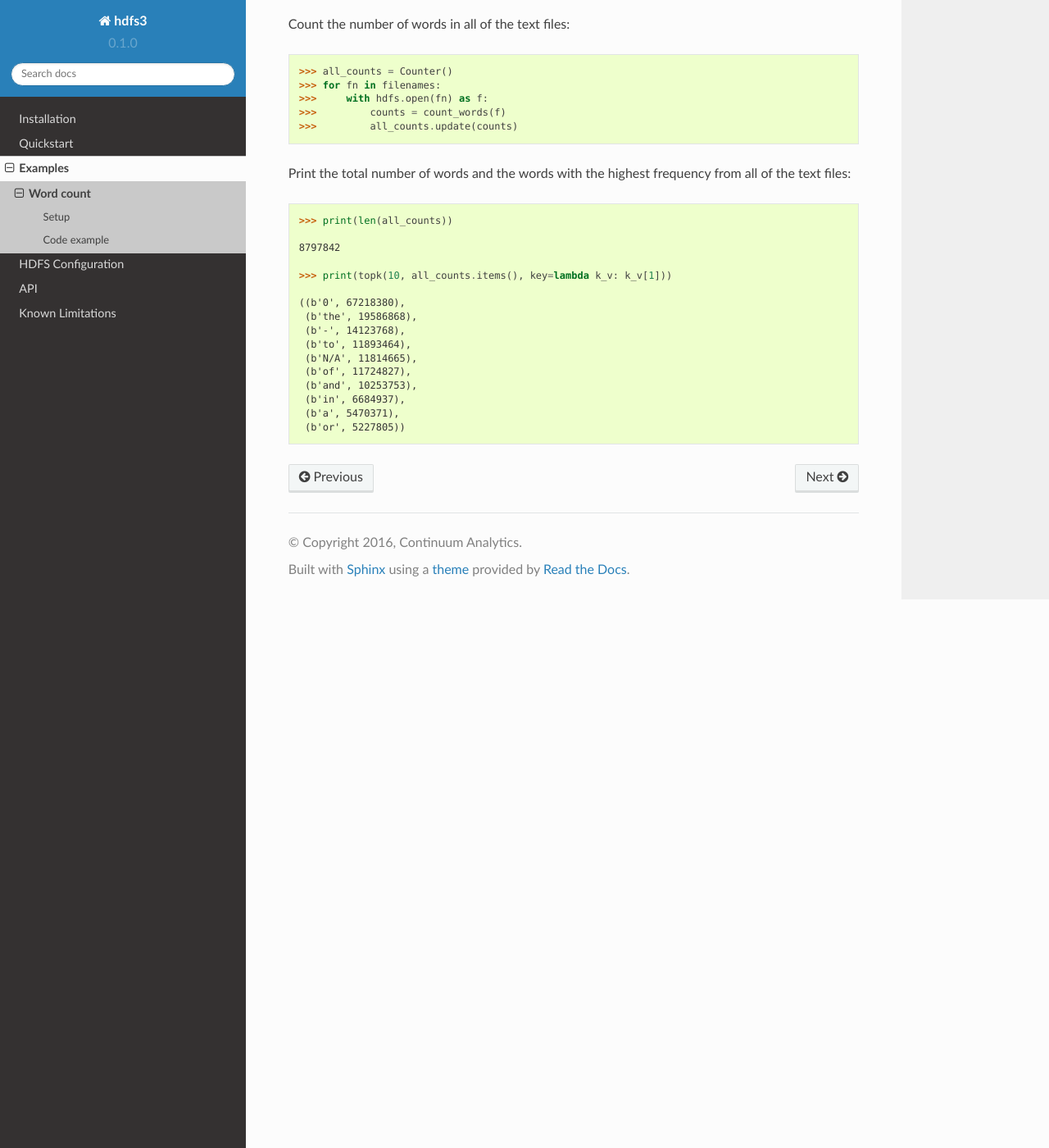
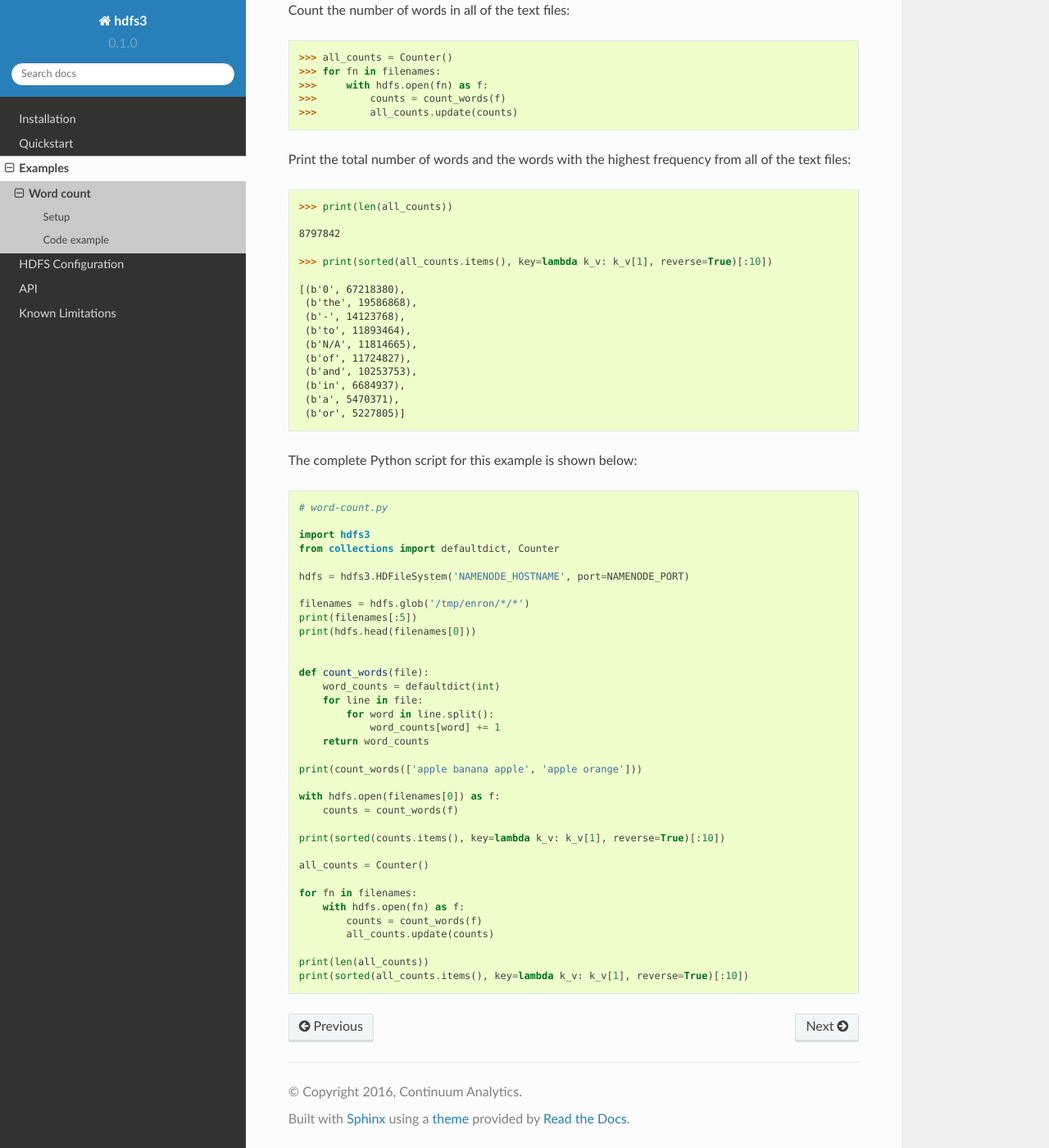
Before and after one commit to dask/hdfs3, a Sphinx documentation site: the page built from docs/source/examples/word-count.rst, in a window 1280 px wide and 1400 px high, scrolled down 2009 px. Shown: the whole window at 82% size. Built offline with Sphinx 7.4.7 and the Read the Docs theme 2.0.0, drawn with Linux system fonts in a browser that asks for light colours; some of the changed text lies outside the part shown.

Commit message:
Updates to word count example

```diff
--- a/docs/source/examples/word-count.rst
+++ b/docs/source/examples/word-count.rst
@@ -18,13 +18,12 @@ where `AWS_SECRET_ID` and `AWS_SECRET_KEY` are valid AWS credentials.
 Code example
 ------------
 
-Import the `hdfs3` library and other libraries used in this example:
+Import the `hdfs3` library and other standard libraries used in this example:
 
 .. code-block:: python
 
    >>> import hdfs3
    >>> from collections import defaultdict, Counter
-   >>> from toolz import topk
 
 Initalize a connection to HDFS, replacing ``NAMENODE_HOSTNAME`` and
 ``NAMENODE_PORT`` with the hostname and port (default: 8020) of the HDFS
@@ -91,9 +90,9 @@ Count the number of words in the first text file:
    >>> with hdfs.open(filenames[0]) as f:
    >>>     counts = count_words(f)
 
-   >>> print(topk(10, counts.items(), key=lambda k_v: k_v[1]))
+   >>> print(sorted(counts.items(), key=lambda k_v: k_v[1], reverse=True)[:10])
 
-   ((b'the', 1065320),
+   [(b'the', 1065320),
     (b'of', 657220),
     (b'to', 569076),
     (b'and', 545821),
@@ -102,7 +101,7 @@ Count the number of words in the first text file:
     (b'shall', 255680),
     (b'be', 210976),
     (b'any', 206962),
-    (b'by', 194780))
+    (b'by', 194780)]
 
 Count the number of words in all of the text files:
 
@@ -123,9 +122,9 @@ all of the text files:
 
    8797842
 
-   >>> print(topk(10, all_counts.items(), key=lambda k_v: k_v[1]))
+   >>> print(sorted(all_counts.items(), key=lambda k_v: k_v[1], reverse=True)[:10])
 
-   ((b'0', 67218380),
+   [(b'0', 67218380),
     (b'the', 19586868),
     (b'-', 14123768),
     (b'to', 11893464),
@@ -134,4 +133,44 @@ all of the text files:
     (b'and', 10253753),
     (b'in', 6684937),
     (b'a', 5470371),
-    (b'or', 5227805))
+    (b'or', 5227805)]
+
+The complete Python script for this example is shown below:
+
+.. code-block:: python
+
+   # word-count.py
+
+   import hdfs3
+   from collections import defaultdict, Counter
+
+   hdfs = hdfs3.HDFileSystem('NAMENODE_HOSTNAME', port=NAMENODE_PORT)
+
+   filenames = hdfs.glob('/tmp/enron/*/*')
+   print(filenames[:5])
+   print(hdfs.head(filenames[0]))
+
+
+   def count_words(file):
+       word_counts = defaultdict(int)
+       for line in file:
+           for word in line.split():
+               word_counts[word] += 1
+       return word_counts
+
+   print(count_words(['apple banana apple', 'apple orange']))
+
+   with hdfs.open(filenames[0]) as f:
+       counts = count_words(f)
+
+   print(sorted(counts.items(), key=lambda k_v: k_v[1], reverse=True)[:10])
+
+   all_counts = Counter()
+
+   for fn in filenames:
+       with hdfs.open(fn) as f:
+           counts = count_words(f)
+           all_counts.update(counts)
+
+   print(len(all_counts))
+   print(sorted(all_counts.items(), key=lambda k_v: k_v[1], reverse=True)[:10])
```
